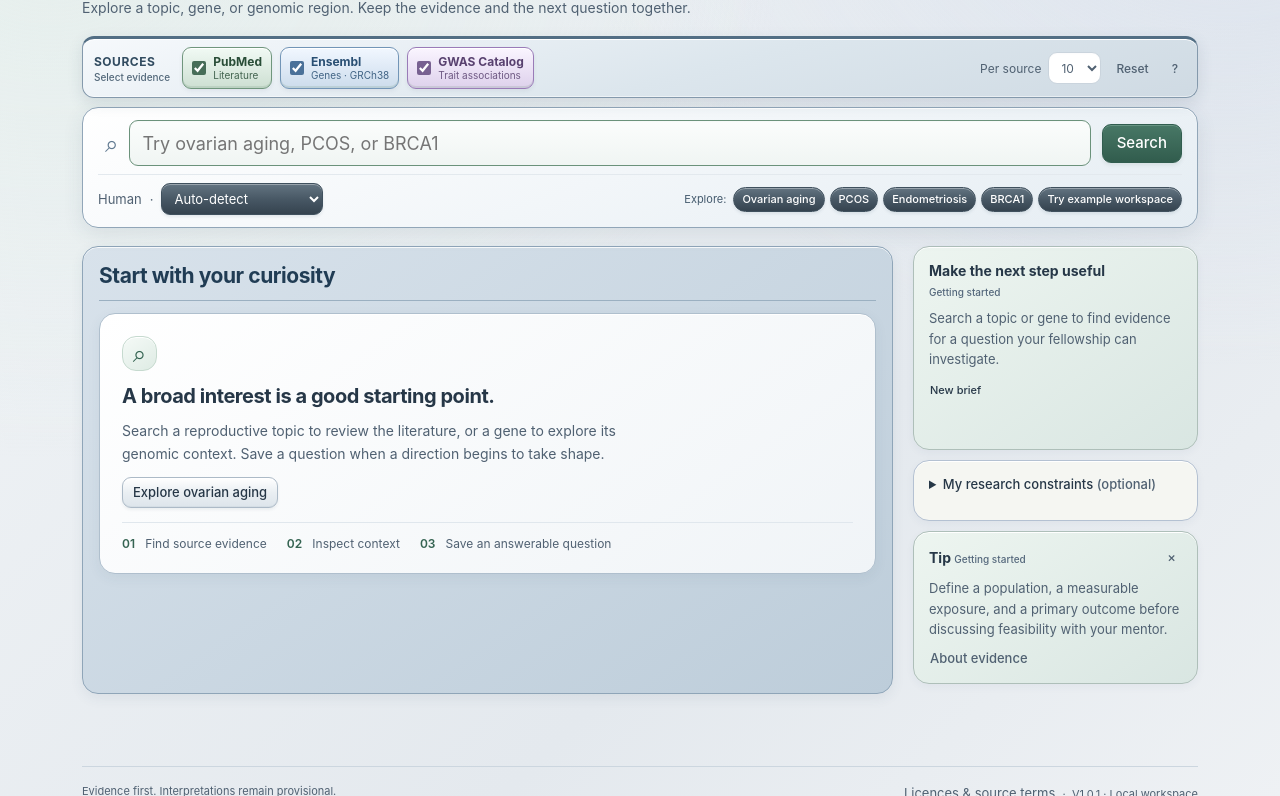
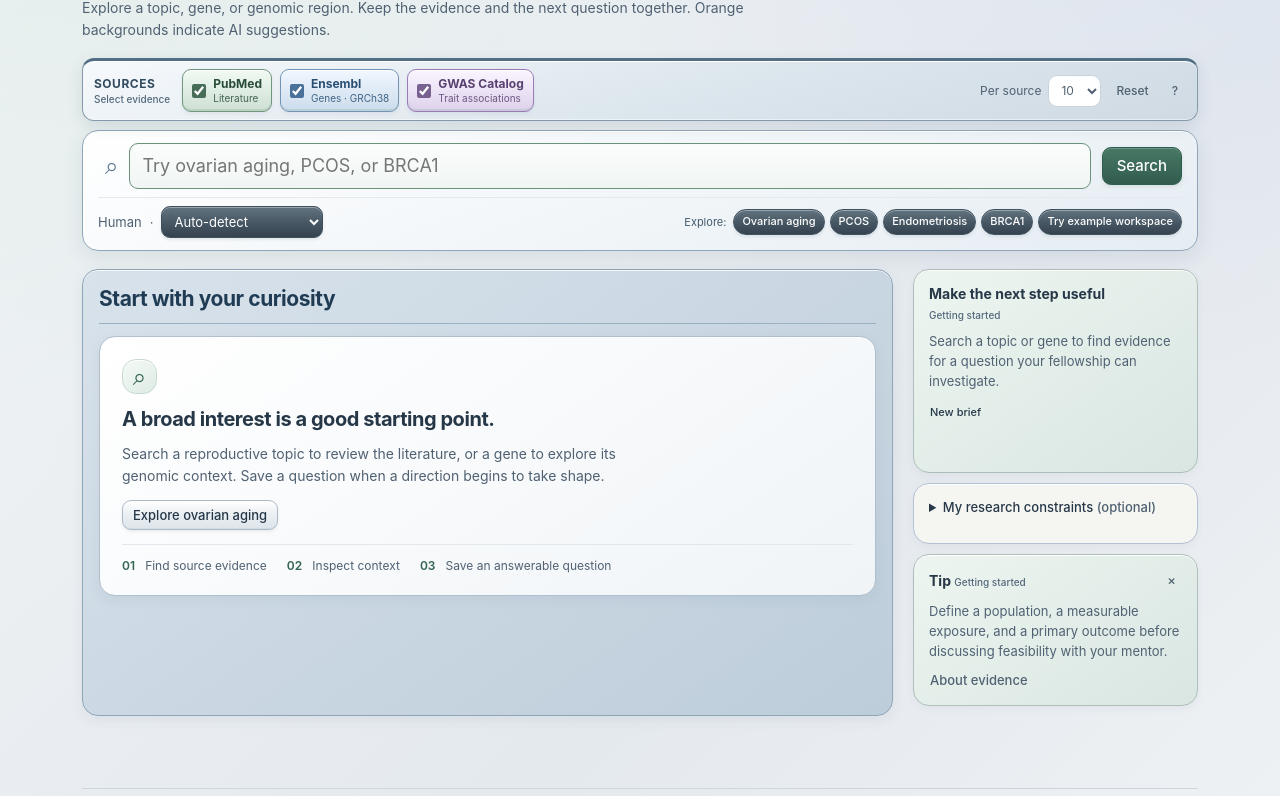
Before and after one commit to arcazj/openbexi_REI, a website: page index.html in a window 1280 px wide. Shown: the part 160-956 px from the top of the page. Drawn offline with Linux system fonts and the light colour scheme; no server answers.

Commit message:
Explain the orange AI suggestion backgrounds in the introduction

```diff
--- a/index.html
+++ b/index.html
@@ -128,7 +128,7 @@ dialog{background:#f7f9fc;border-color:#c4d1dd;box-shadow:0 20px 70px #253e582b}
 </header>
 <main id="main" tabindex="-1">
 <section id="search-page" class="page" aria-label="Search research">
-  <div class="intro"><div class="eyebrow">Your fellowship research workspace</div><h1>Find evidence. Shape a question.</h1><p>Explore a topic, gene, or genomic region. Keep the evidence and the next question together.</p></div>
+  <div class="intro"><div class="eyebrow">Your fellowship research workspace</div><h1>Find evidence. Shape a question.</h1><p>Explore a topic, gene, or genomic region. Keep the evidence and the next question together. Orange backgrounds indicate AI suggestions.</p></div>
   <div id="source-strip" class="source-strip" role="group" aria-labelledby="source-list-label">
     <span id="source-list-label" class="source-title">Sources<span class="source-caption">Select evidence</span></span><div class="source-choices">
       <label class="source-chip" data-source="pubmed" title="Publications and available abstracts"><input id="source-pubmed" type="checkbox" value="pubmed" checked><span class="source-name">PubMed<small>Literature</small></span></label>
```
Also changed, not shown: CHANGELOG.md.
